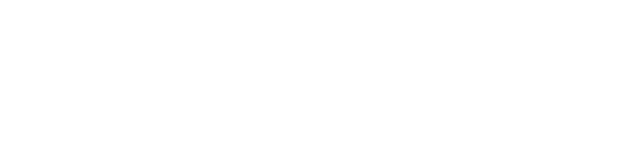
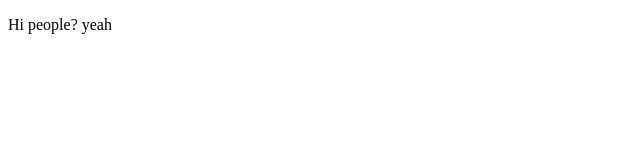
Before and after one commit to AndreyNikitin1/Project1, a plain HTML site: page index.html in a window 1280 px wide. Shown: the whole page, without its empty margins (0-640 px from the left). Drawn offline with Linux system fonts and the light colour scheme.

Commit message:
third version

```diff
--- a/index.html
+++ b/index.html
@@ -7,6 +7,7 @@
 	</head>
 
 	<body>
+		<p> Hi people? yeah</p>
 	</body>
 
 </html>
```
Also changed, not shown: readme.txt (added).
